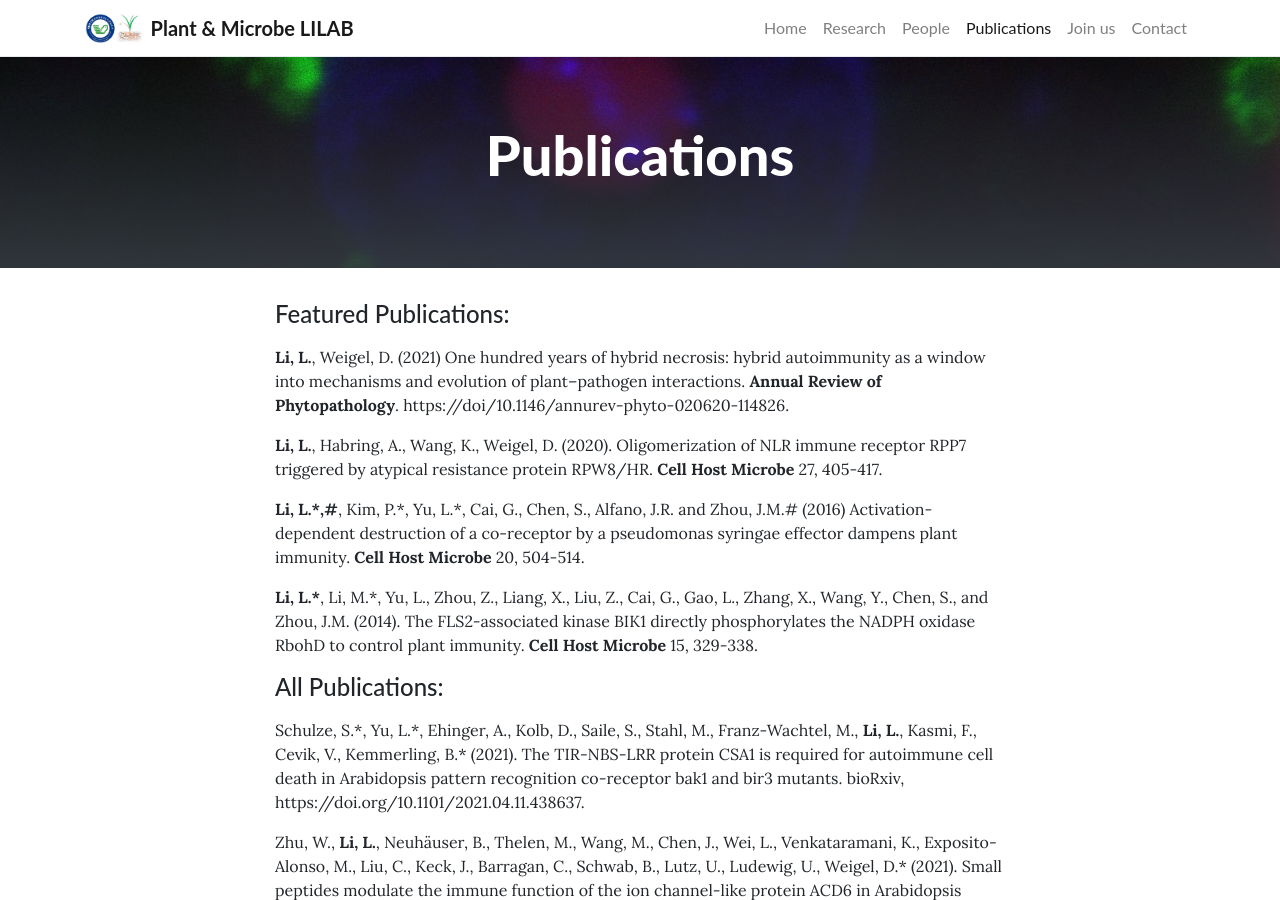
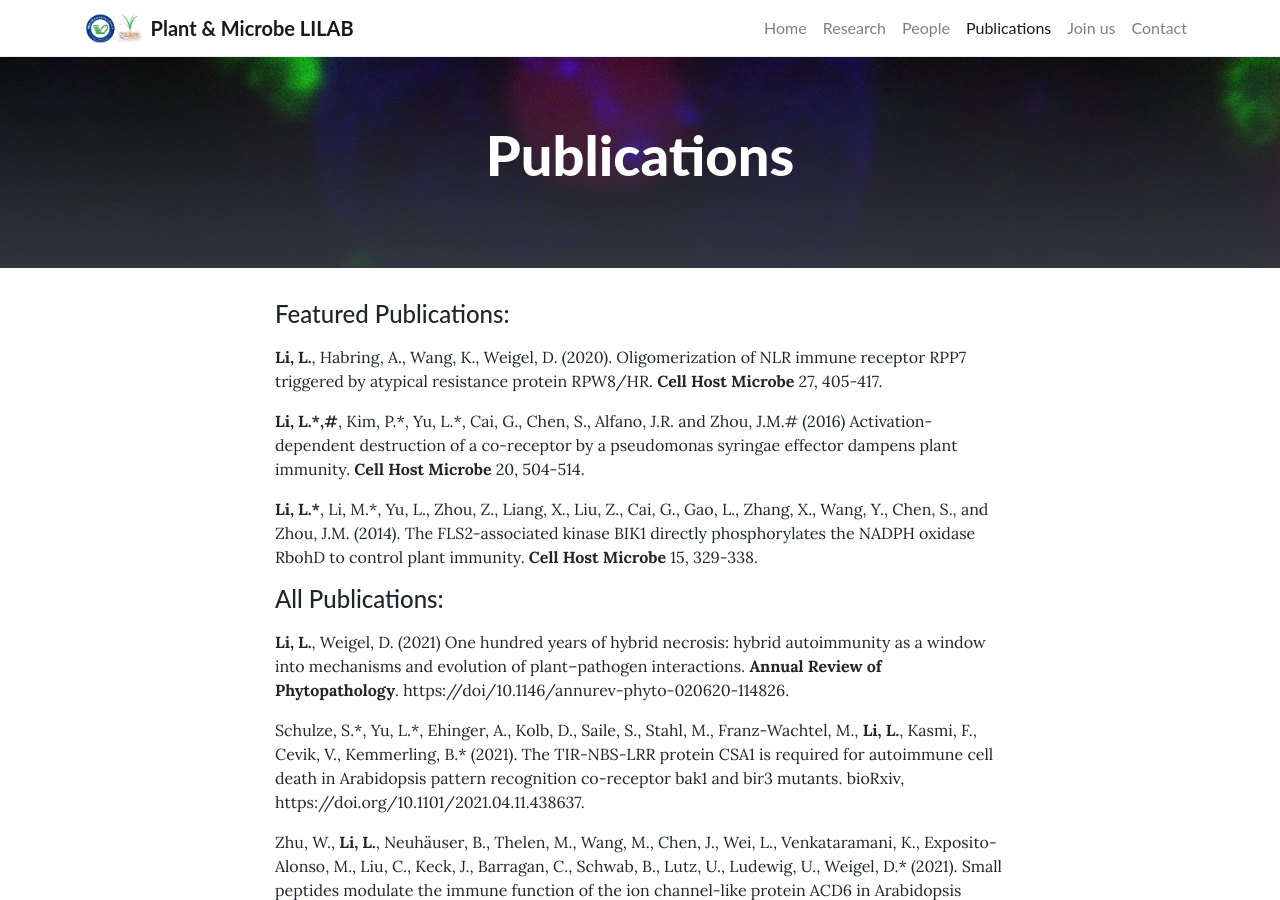
Before and after one commit to leili-plantmicrobe/leili-plantmicrobe.github.io, a Jekyll site: the page built from pages/publications.md, in a window 1280 px wide and 900 px high. Built offline with Jekyll 4.4.1, drawn with Linux system fonts in a browser that asks for light colours; part of the change alters nothing that is shown.

```diff
--- a/pages/publications.md
+++ b/pages/publications.md
@@ -8,9 +8,6 @@ permalink: /publications/
 
 
 #### Featured Publications:
-
-**Li, L.**, Weigel, D. (2021) One hundred years of hybrid necrosis: hybrid autoimmunity as a window into mechanisms and evolution of plant–pathogen interactions. **Annual Review of Phytopathology**. https://doi/10.1146/annurev-phyto-020620-114826.
-
 **Li, L.**, Habring, A., Wang, K., Weigel, D. (2020). Oligomerization of NLR immune receptor RPP7 triggered by atypical resistance protein RPW8/HR. **Cell Host Microbe** 27, 405-417.
 
 **Li, L.\*,\#**, Kim, P.\*, Yu, L.\*, Cai, G., Chen, S., Alfano, J.R. and Zhou, J.M.\# (2016) Activation-dependent destruction of a co-receptor by a pseudomonas syringae effector dampens plant immunity. **Cell Host Microbe** 20, 504-514.
@@ -20,6 +17,8 @@ permalink: /publications/
 
 
 #### All Publications:
+**Li, L.**, Weigel, D. (2021) One hundred years of hybrid necrosis: hybrid autoimmunity as a window into mechanisms and evolution of plant–pathogen interactions. **Annual Review of Phytopathology**. https://doi/10.1146/annurev-phyto-020620-114826.
+
 Schulze, S.\*, Yu, L.\*, Ehinger, A., Kolb, D., Saile, S., Stahl, M., Franz-Wachtel, M., **Li, L.**, Kasmi, F., Cevik, V., Kemmerling, B.* (2021). The TIR-NBS-LRR protein CSA1 is required for autoimmune cell death in Arabidopsis pattern recognition co-receptor bak1 and bir3 mutants. bioRxiv, https://doi.org/10.1101/2021.04.11.438637.
 
 Zhu, W., **Li, L.**, Neuhäuser, B., Thelen, M., Wang, M., Chen, J., Wei, L., Venkataramani, K., Exposito-Alonso, M., Liu, C., Keck, J., Barragan, C., Schwab, B., Lutz, U., Ludewig, U., Weigel, D.* (2021). Small peptides modulate the immune function of the ion channel-like protein ACD6 in Arabidopsis thaliana. **bioRxiv**, https://doi.org/10.1101/2021.01.25.428077.
```
